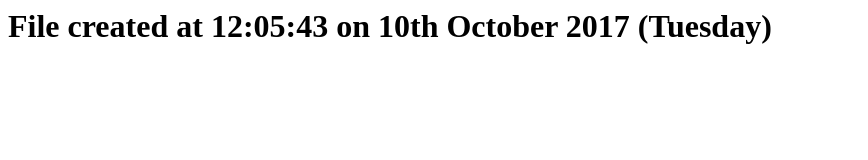
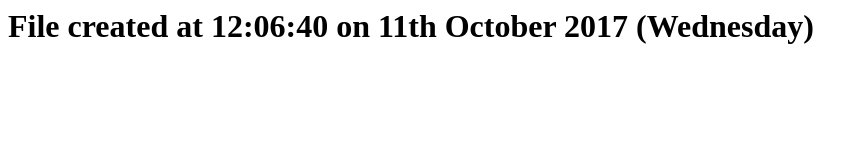
Before and after one commit to sole/publish-and-cron, a plain HTML site: page index.html in a window 1280 px wide. Shown: the whole page, without its empty margins (0-868 px from the left). Drawn offline with Linux system fonts and the light colour scheme.

Commit message:
Built from commit 9921361ec153f92ea03c2b71ecfaecc8a2d7d6eb

```diff
--- a/index.html
+++ b/index.html
@@ -1 +1 @@
-<h1>File created at 12:05:43 on 10th October 2017 (Tuesday)</h1>
+<h1>File created at 12:06:40 on 11th October 2017 (Wednesday)</h1>
```
